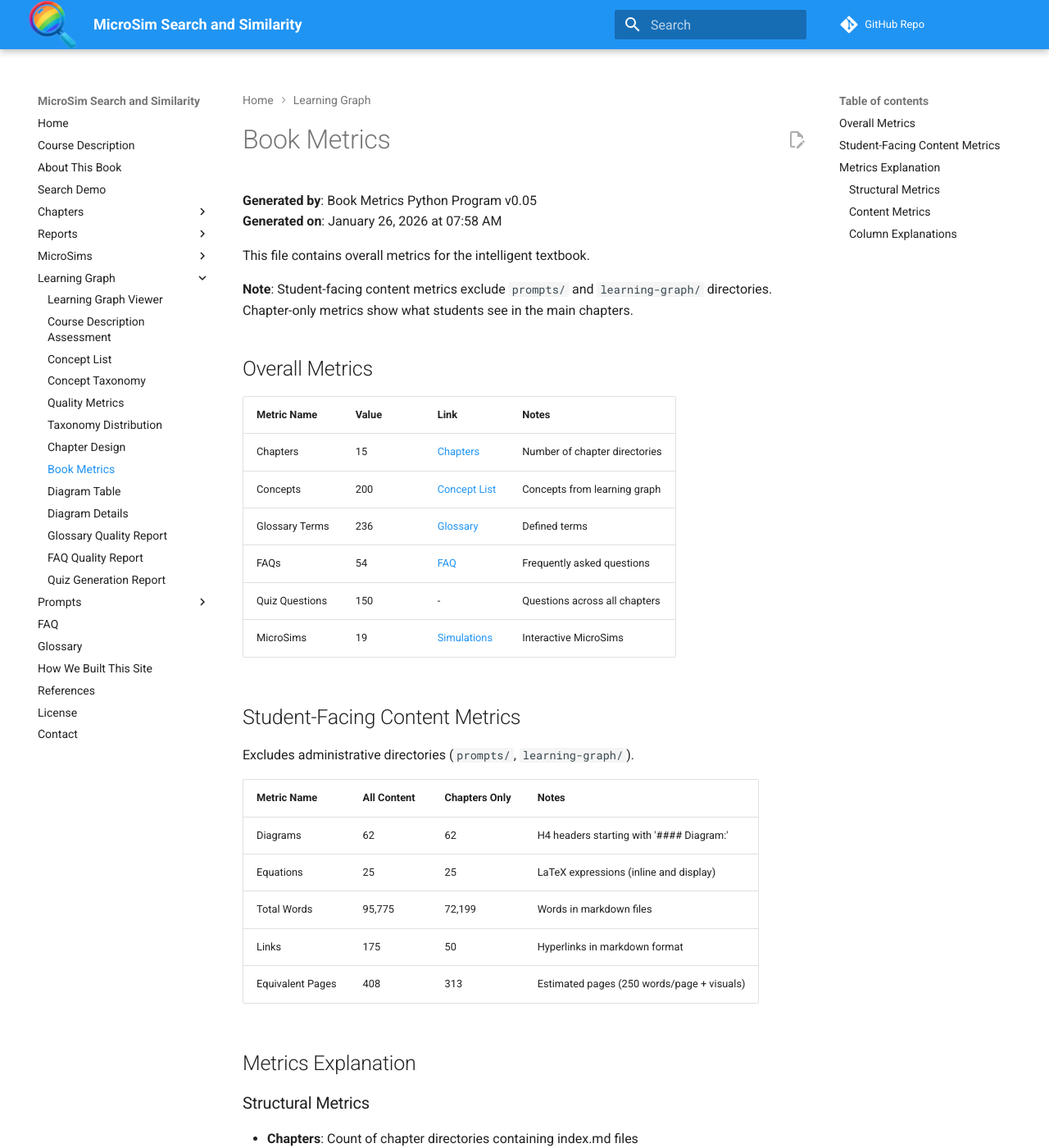
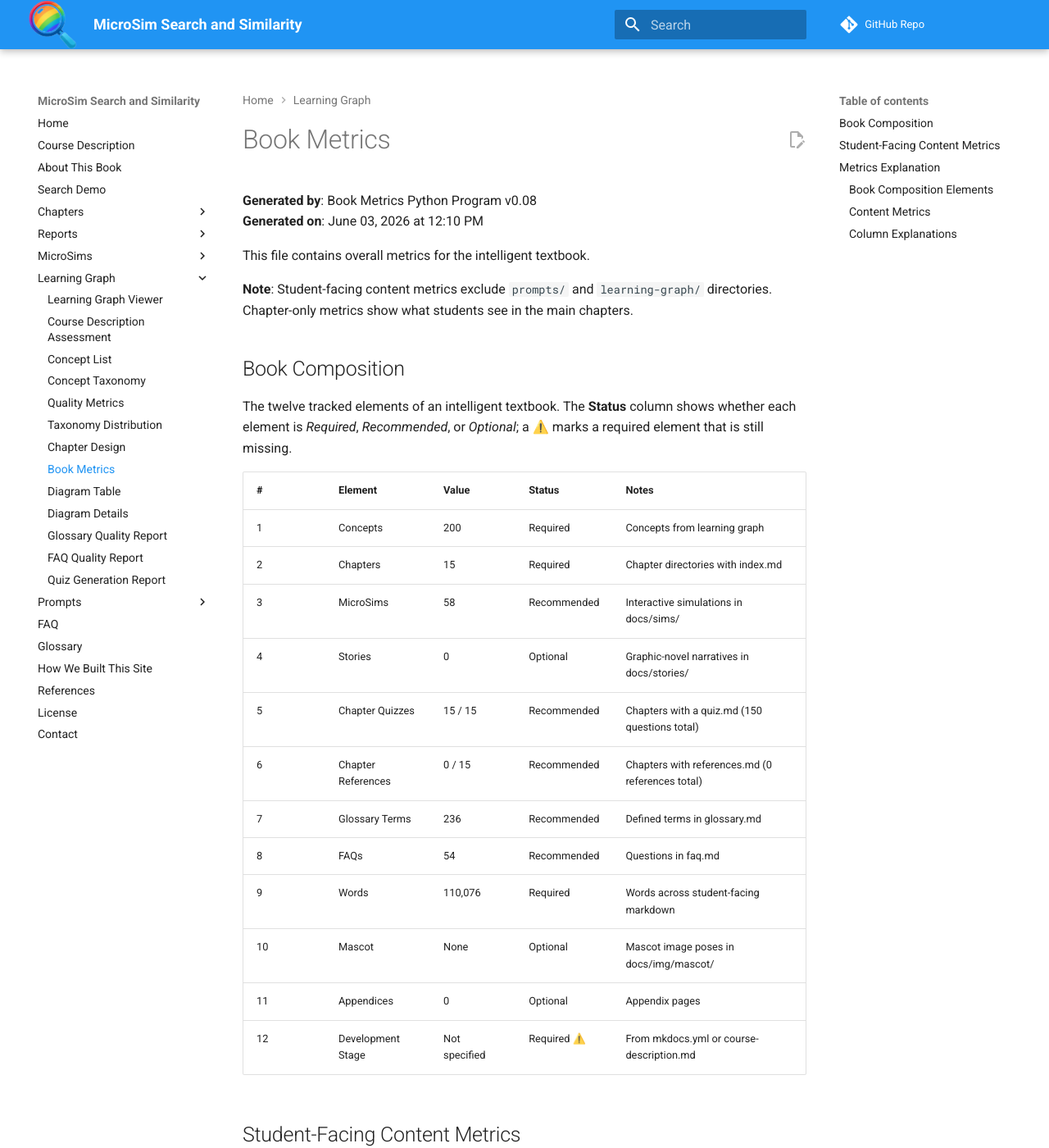
Before and after one commit to dmccreary/search-microsims, an MkDocs documentation site: the page built from docs/learning-graph/book-metrics.md, in a window 1280 px wide and 1400 px high. Shown: the whole window at 82% size. Built offline with MkDocs 1.6.1 and Material for MkDocs 9.7.7, drawn with Linux system fonts in a browser that asks for light colours; comment, search, counter and statistics services are not loaded; some of the changed text lies outside the part shown.

Commit message:
Add book-metrics.json learning graph metrics and content updates
Co-Authored-By: Claude Opus 4.8 <noreply@anthropic.com>

```diff
--- a/docs/learning-graph/book-metrics.md
+++ b/docs/learning-graph/book-metrics.md
@@ -1,22 +1,30 @@
 # Book Metrics
 
-**Generated by**: Book Metrics Python Program v0.05
-**Generated on**: January 26, 2026 at 07:58 AM
+**Generated by**: Book Metrics Python Program v0.08
+**Generated on**: June 03, 2026 at 12:10 PM
 
 This file contains overall metrics for the intelligent textbook.
 
 **Note**: Student-facing content metrics exclude `prompts/` and `learning-graph/` directories. Chapter-only metrics show what students see in the main chapters.
 
-## Overall Metrics
+## Book Composition
 
-| Metric Name | Value | Link | Notes |
-|-------------|-------|------|-------|
-| Chapters | 15 | [Chapters](../chapters/index.md) | Number of chapter directories |
-| Concepts | 200 | [Concept List](./concept-list.md) | Concepts from learning graph |
-| Glossary Terms | 236 | [Glossary](../glossary.md) | Defined terms |
-| FAQs | 54 | [FAQ](../faq.md) | Frequently asked questions |
-| Quiz Questions | 150 | - | Questions across all chapters |
-| MicroSims | 19 | [Simulations](../sims/index.md) | Interactive MicroSims |
+The twelve tracked elements of an intelligent textbook. The **Status** column shows whether each element is *Required*, *Recommended*, or *Optional*; a ⚠️ marks a required element that is still missing.
+
+| # | Element | Value | Status | Notes |
+|---|---------|-------|--------|-------|
+| 1 | Concepts | 200 | Required | Concepts from learning graph |
+| 2 | Chapters | 15 | Required | Chapter directories with index.md |
+| 3 | MicroSims | 58 | Recommended | Interactive simulations in docs/sims/ |
+| 4 | Stories | 0 | Optional | Graphic-novel narratives in docs/stories/ |
+| 5 | Chapter Quizzes | 15 / 15 | Recommended | Chapters with a quiz.md (150 questions total) |
+| 6 | Chapter References | 0 / 15 | Recommended | Chapters with references.md (0 references total) |
+| 7 | Glossary Terms | 236 | Recommended | Defined terms in glossary.md |
+| 8 | FAQs | 54 | Recommended | Questions in faq.md |
+| 9 | Words | 110,076 | Required | Words across student-facing markdown |
+| 10 | Mascot | None | Optional | Mascot image poses in docs/img/mascot/ |
+| 11 | Appendices | 0 | Optional | Appendix pages |
+| 12 | Development Stage | Not specified | Required ⚠️ | From mkdocs.yml or course-description.md |
 
 ## Student-Facing Content Metrics
 
@@ -25,21 +33,27 @@ Excludes administrative directories (`prompts/`, `learning-graph/`).
 | Metric Name | All Content | Chapters Only | Notes |
 |-------------|-------------|---------------|-------|
 | Diagrams | 62 | 62 | H4 headers starting with '#### Diagram:' |
-| Equations | 25 | 25 | LaTeX expressions (inline and display) |
-| Total Words | 95,775 | 72,199 | Words in markdown files |
-| Links | 175 | 50 | Hyperlinks in markdown format |
-| Equivalent Pages | 408 | 313 | Estimated pages (250 words/page + visuals) |
+| Equations | 26 | 25 | LaTeX expressions (inline and display) |
+| Total Words | 110,076 | 72,199 | Words in markdown files |
+| Links | 361 | 50 | Hyperlinks in markdown format |
+| Equivalent Pages | 484 | 333 | Estimated pages (250 words/page + visuals) |
 
 ## Metrics Explanation
 
-### Structural Metrics
+### Book Composition Elements
 
-- **Chapters**: Count of chapter directories containing index.md files
-- **Concepts**: Number of rows in learning-graph.csv
-- **Glossary Terms**: H4 headers in glossary.md
-- **FAQs**: H3 headers in faq.md
-- **Quiz Questions**: H4 headers with numbered questions (e.g., '#### 1.') or H2 headers in quiz.md files
-- **MicroSims**: Directories in docs/sims/ with index.md files
+- **Concepts** *(required)*: Number of rows in learning-graph.csv
+- **Chapters** *(required)*: Count of chapter directories containing index.md files
+- **MicroSims** *(recommended)*: Directories in docs/sims/ with index.md files
+- **Stories** *(optional)*: Story directories in docs/stories/ with index.md files
+- **Chapter Quizzes** *(recommended)*: Chapters containing a quiz.md file (with total quiz questions in the notes)
+- **Chapter References** *(recommended)*: Chapters containing a references.md file (with total reference entries in the notes)
+- **Glossary Terms** *(recommended)*: H4 headers in glossary.md
+- **FAQs** *(recommended)*: H3 headers in faq.md
+- **Words** *(required)*: All words in student-facing markdown files (excluding code blocks and URLs)
+- **Mascot** *(optional)*: Image files (poses) in docs/img/mascot/
+- **Appendices** *(optional)*: Pages in the appendices/ directory (excluding index.md)
+- **Development Stage** *(required)*: `development_stage` value in mkdocs.yml (or course-description.md); shows 'Not specified' if absent
 
 ### Content Metrics
 
```
Also changed, not shown: docs/learning-graph/book-metadata.json (added, +24 -0 lines), docs/learning-graph/book-metrics.json (added, +27 -0 lines), docs/learning-graph/chapter-metrics.md (+21 -19 lines), 1 other file.
